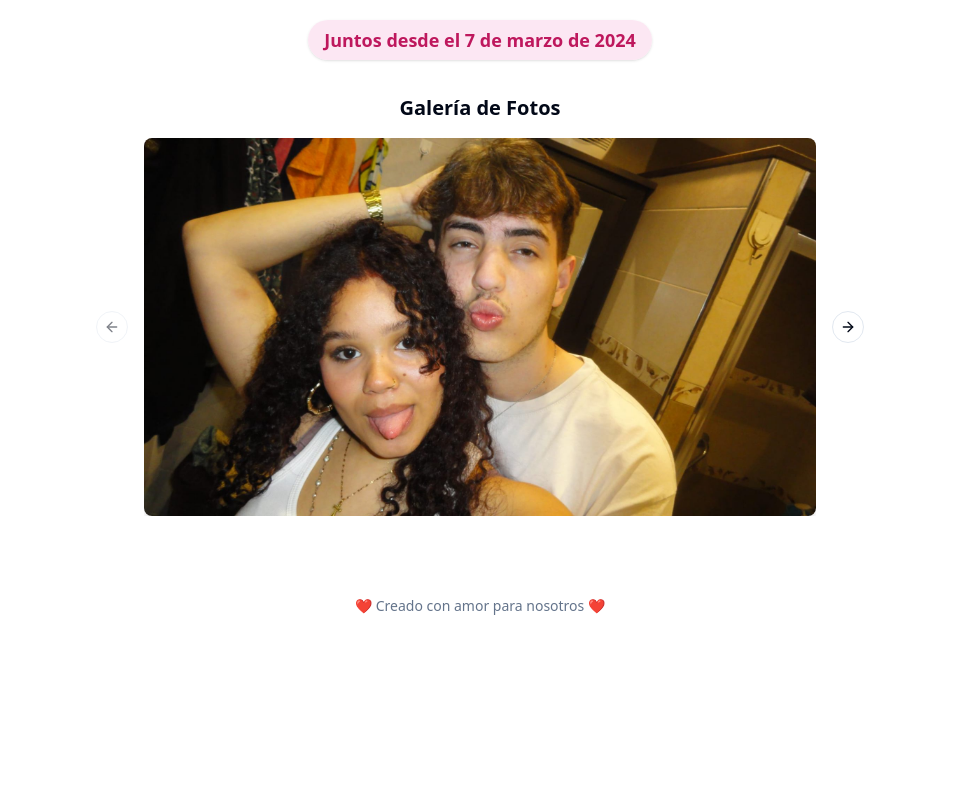
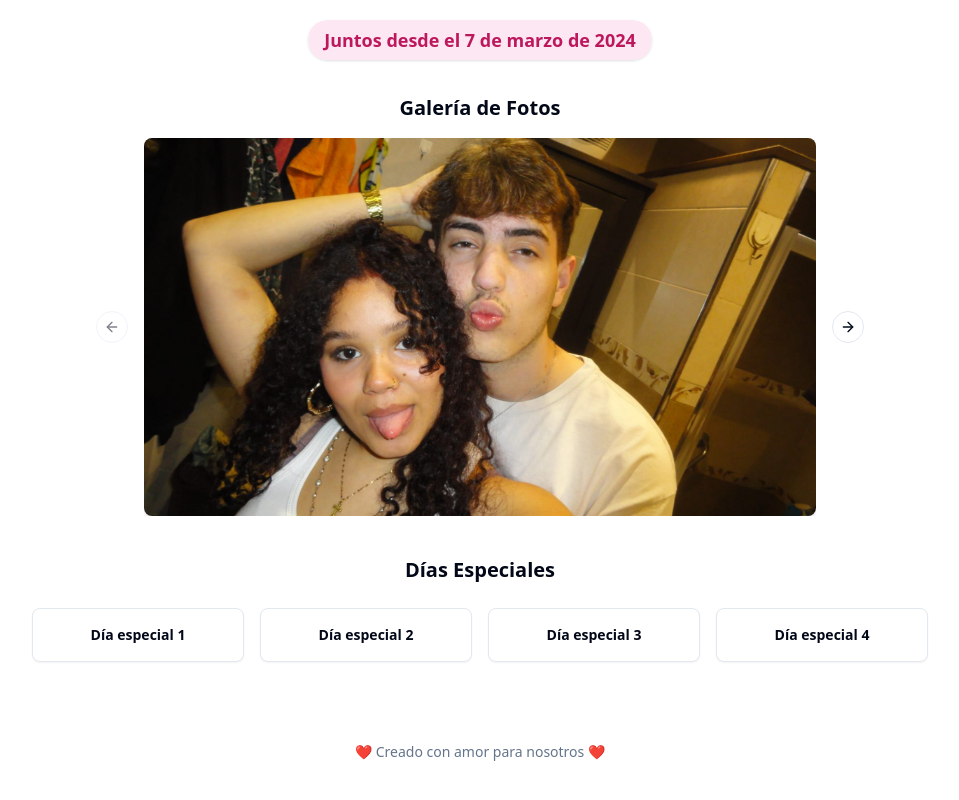
Before and after one commit to ivaannr/web-karina, a React (Vite) app: page / in a window 1280 px wide. Shown: the part 430-1230 px from the top of the page, without its empty margins (160-1119 px from the left). Before the commit the page ends 1110 px from the top, so only its background shows below. Built offline with nearby package versions, Linux system fonts and the light colour scheme.

Commit message:
Add photo boxes
Added four boxes below the photo gallery. Each box, when clicked, displays a photo. The specific dates and photos will be provided later.

```diff
--- /dev/null
+++ b/src/components/SpecialDaysBox.tsx
@@ -0,0 +1,61 @@
+
+import React, { useState } from "react";
+import { Dialog, DialogContent, DialogTrigger } from "@/components/ui/dialog";
+import { Card, CardContent } from "@/components/ui/card";
+
+interface SpecialDay {
+  id: string;
+  title: string;
+  imageUrl: string;
+}
+
+const specialDays: SpecialDay[] = [
+  {
+    id: "1",
+    title: "Día especial 1",
+    imageUrl: "/lovable-uploads/a2a67c09-9ec3-433a-b72a-5d0e842147c2.png",
+  },
+  {
+    id: "2",
+    title: "Día especial 2",
+    imageUrl: "/lovable-uploads/be3bf591-0909-405b-8626-2ebc1da08259.png",
+  },
+  {
+    id: "3",
+    title: "Día especial 3",
+    imageUrl: "/lovable-uploads/e30ef090-444a-487c-a606-b60e88fe0031.png",
+  },
+  {
+    id: "4",
+    title: "Día especial 4",
+    imageUrl: "/lovable-uploads/768bee2f-dc57-4ce4-871a-71784f7ee29c.png",
+  },
+];
+
+export const SpecialDaysBox = () => {
+  return (
+    <div className="max-w-4xl mx-auto my-10">
+      <h2 className="text-xl font-bold mb-6 text-center">Días Especiales</h2>
+      <div className="grid grid-cols-2 md:grid-cols-4 gap-4">
+        {specialDays.map((day) => (
+          <Dialog key={day.id}>
+            <DialogTrigger asChild>
+              <Card className="cursor-pointer hover:shadow-lg transition-shadow duration-200">
+                <CardContent className="p-4 text-center">
+                  <h3 className="font-semibold text-sm">{day.title}</h3>
+                </CardContent>
+              </Card>
+            </DialogTrigger>
+            <DialogContent className="max-w-2xl">
+              <img
+                src={day.imageUrl}
+                alt={day.title}
+                className="w-full h-auto rounded-lg"
+              />
+            </DialogContent>
+          </Dialog>
+        ))}
+      </div>
+    </div>
+  );
+};
--- a/src/pages/Index.tsx
+++ b/src/pages/Index.tsx
@@ -1,6 +1,7 @@
 
 import { Header } from "@/components/Header";
 import { PhotoGallery } from "@/components/PhotoGallery";
+import { SpecialDaysBox } from "@/components/SpecialDaysBox";
 import { RelationshipProvider } from "@/context/RelationshipContext";
 
 const Index = () => {
@@ -15,8 +16,7 @@ const Index = () => {
             </span>
           </div>
           <PhotoGallery />
-          {/* Quitamos el componente <SpecialMoments /> */}
-          {/* Quitamos el componente <Timeline /> */}
+          <SpecialDaysBox />
           <footer className="text-center py-8 text-sm text-muted-foreground mt-12">
             <p>❤️ Creado con amor para nosotros ❤️</p>
           </footer>
```
